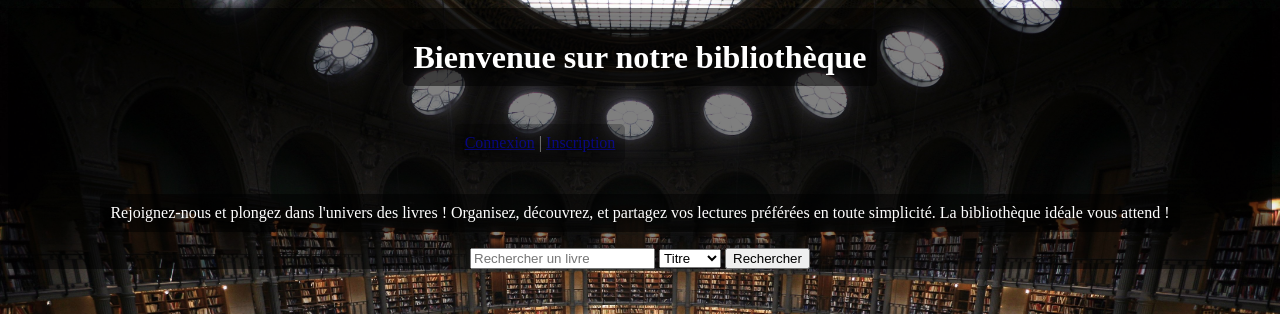
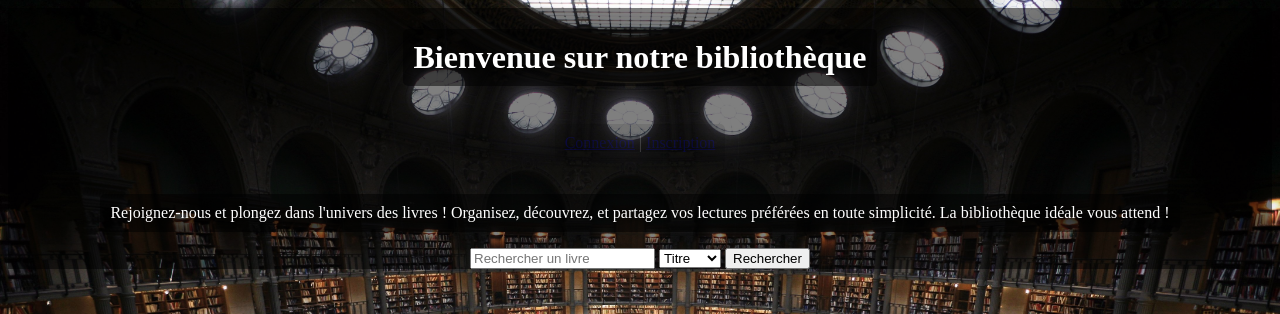
Before and after one commit to zorothecoder00/projetBibliotheque, a PHP site: page /index.php in a window 1280 px wide, with the pointer over the restyled element. Shown: the top 314 px of the page. Run offline with PHP 8.4, Linux system fonts and the light colour scheme.

Commit message:
Modification du fichier indexcss

```diff
--- a/index.css
+++ b/index.css
@@ -47,12 +47,12 @@ p
 }
  p:hover
 {
-    transform: translateX(-100px);
-    opacity: 0.5;
+
+    opacity: 0.2;
 }
 
 h1:hover
 {
-    transform: translateX(100px);
-    opacity: 0.5;
+
+    opacity: 0.2;
 }
```
